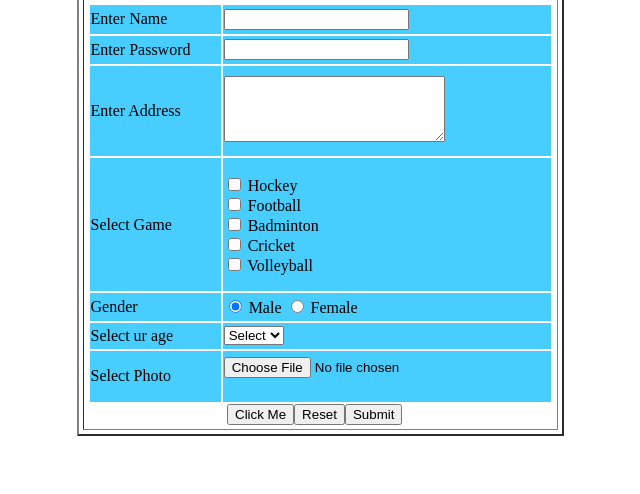
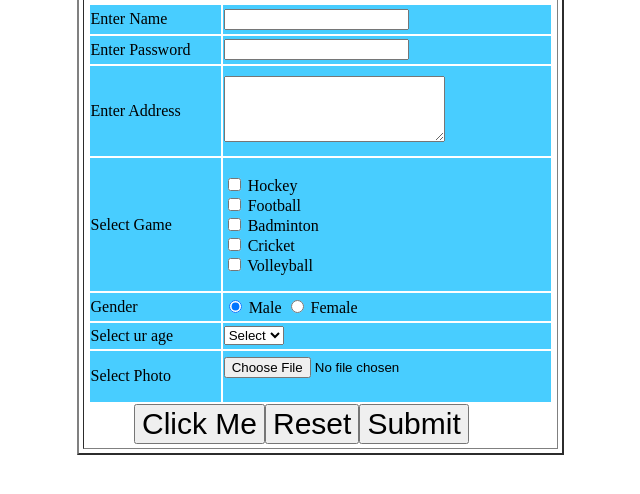
Before and after one commit to Abmccullough1/M2E3, a plain HTML site: page index.html in a window 1280 px wide. Shown: the part 98-592 px from the top of the page, without its empty margins (320-960 px from the left). Drawn offline with Linux system fonts and the light colour scheme.

Commit message:
made buttons bigger

```diff
--- a/index.html
+++ b/index.html
@@ -100,8 +100,8 @@
 
 
                     </table>
-                    <button style="margin-left: 30%">Click Me</button><input type="reset"><input type="submit"
-                        style="margin-right: 30%">
+                    <button style="margin-left: 10%; font-size: 30px;">Click Me</button><input type="reset"
+                        style="font-size: 30px;"><input type="submit" style="margin-right: 10%; font-size:30px">
 
                 </td>
             </tr>
```
